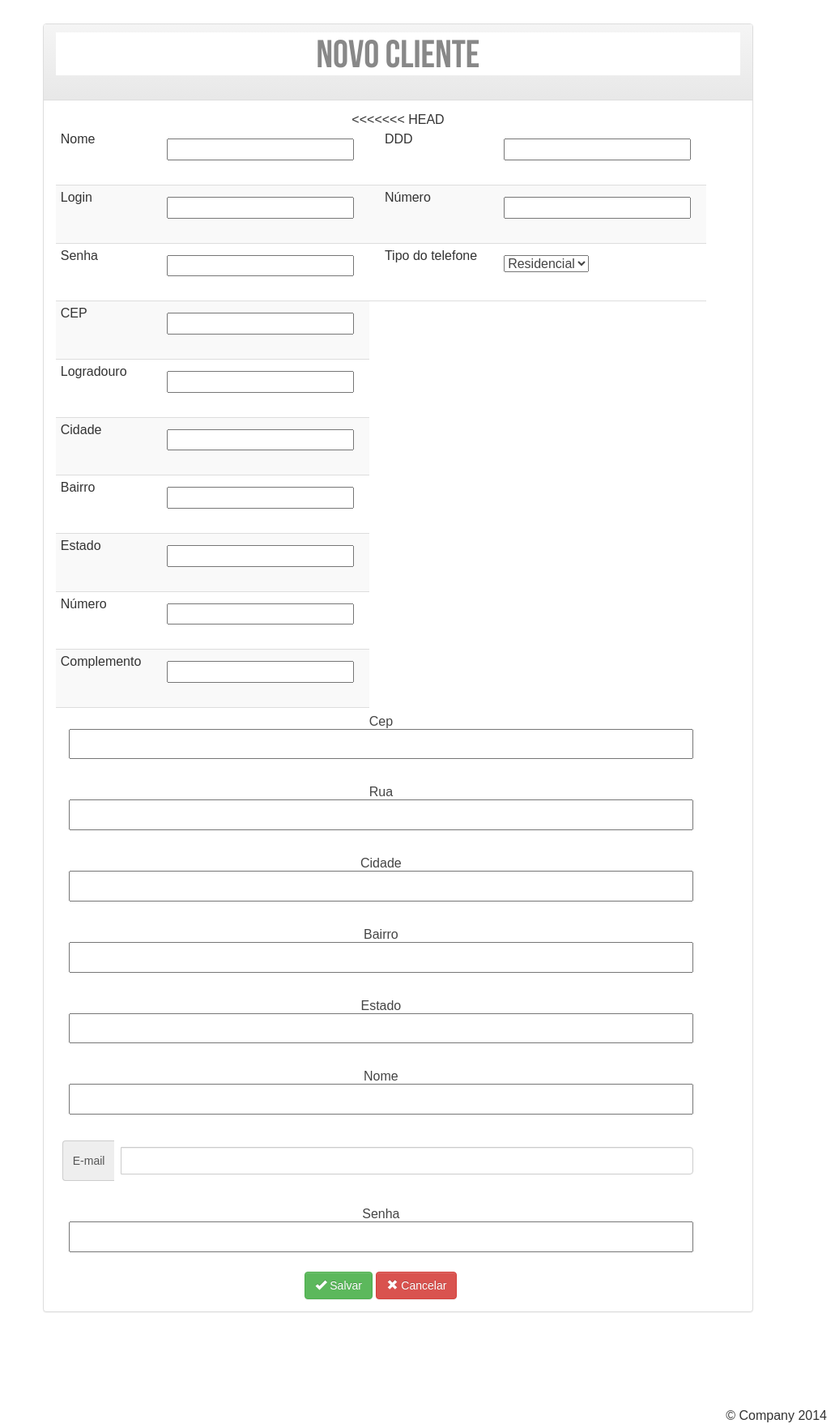
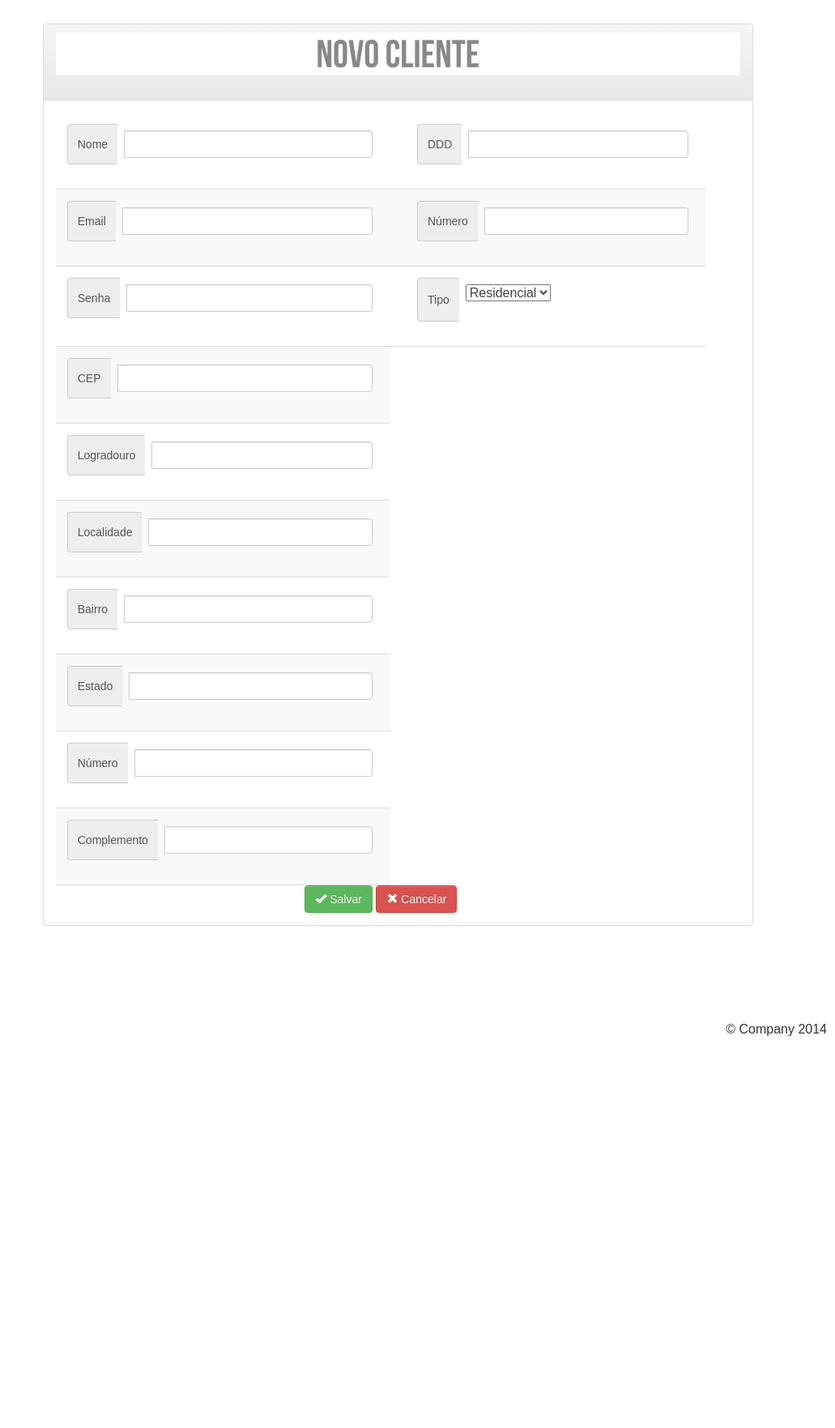
Before and after one commit to profinder/profinder, a CakePHP app: the page made by site/app/View/Pages/cadastro_cliente.ctp in a window 1280 px wide. Shown: the part 279-2042 px from the top of the page at 81% size, without its empty margins (249-1280 px from the left). After the commit the page ends 1558 px from the top, so only its background shows below. Run offline with PHP 8.4 and a stand-in for CakePHP, Linux system fonts and the light colour scheme; the template is opened without the code that fills it: most values are stand-ins (such as "Sample title", 1, 10 or a date in 2020); form fields are guessed from the names that the template uses; some libraries are stand-ins or nearby versions.

Commit message:
FormulárioClienteBonitinho

```diff
--- a/site/app/Controller/PagesController.php
+++ b/site/app/Controller/PagesController.php
@@ -82,11 +82,5 @@
 		{
 			$this->Auth->allow('homeCliente', 'homeProfissional', 'display');
 		}
-
-
-
-
-
-
 	}
 ?>
--- a/site/app/View/Pages/cadastro_cliente.ctp
+++ b/site/app/View/Pages/cadastro_cliente.ctp
@@ -19,72 +19,147 @@
 						<h2 class="panel-title">Novo Cliente</h2>
 					</div>
 					<div class="panel-body">
-<<<<<<< HEAD
-
 					<?php
 						echo $this->Form->create('Cliente', array('action' => 'add'));
 
 					?>
 					<center>
-					<table border="1" width="500" height="500">
+					<table border="1" width="700">
 						<tr>
-							<td> Nome </td>
-							<td><?php echo $this->Form->input('nome_pessoa', array('label' => ''));?></td>
-							<td></td>
-							<td>DDD</td>
-							<td><?php echo $this->Form->input('Telefone.0.ddd_telefone',array('label' => ''));?></td>
-
+							<td>
+								<div class="input-group" width="2000">
+									<span class="input-group-addon">Nome</span>
+									<?php
+										echo $this->Form->input('nome_pessoa', array('class' => 'form-control', 'label' => ''));
+									?>
+								</div>
+							</td>
+							<td>
+								&nbsp
+							</td>
+							<td>
+								<div class="input-group">
+									<span class="input-group-addon">DDD</span>
+									<?php
+										echo $this->Form->input('Telefone.0.ddd_telefone', array('class' => 'form-control', 'label' => ''));
+									?>
+								</div>
+							</td>
 						</tr>
 						<tr>
-							<td> Login </td>
-							<td><?php echo $this->Form->input('username', array('label' => ''));?></td>
+							<td>
+								<div class="input-group" width="2000">
+									<span class="input-group-addon">Email</span>
+									<?php
+										echo $this->Form->input('username', array('class' => 'form-control', 'label' => ''));
+									?>
+								</div>
+							</td>
+
+
 							<td></td>
-							<td> Número </td>
-							<td><?php echo $this->Form->input('Telefone.0.numero_telefone', array('label' => ''));?> </td>
 
+							<td>
+								<div class="input-group" width="2000">
+									<span class="input-group-addon">Número</span>
+									<?php
+										echo $this->Form->input('Telefone.0.numero_telefone', array('class' => 'form-control', 'label' => ''));
+									?>
+								</div>
+							</td>
 						</tr>
 						<tr>
-							<td> Senha </td>
-							<td><?php echo $this->Form->input('password', array('label' => ''));
+							<td>
+								<div class="input-group" width="2000">
+									<span class="input-group-addon">Senha</span>
+									<?php
+										echo $this->Form->input('password', array('class' => 'form-control', 'label' => ''));
 										echo $this->Form->input('role', array('type' => 'hidden', 'default' => 'cliente'));?></td>
+								</div>
+							</td>
+
 							<td></td>
-							<td> Tipo do telefone </td>
-							<td> <?php
-							echo $this->Form->input('Telefone.0.tipo_telefone', array('label' => '',
-										'options' => array(
-											'residencial' => 'Residencial',
-											'comercial' => 'Comercial',
-											'celular' => 'Celular')));	?></td>
+							<td>
+								<div class="input-group" width="2000">
+									<span class="input-group-addon">Tipo</span>
+									<?php
+										echo $this->Form->input('Telefone.0.tipo_telefone', array('label' => '',
+											'options' => array(
+												'residencial' => 'Residencial',
+												'comercial' => 'Comercial',
+												'celular' => 'Celular')));	?>
+								</div>
+							</td>
 						</tr>
 						<tr>
-							<td>CEP</td>
-							<td> <?php echo $this->Form->input('Endereco.cep', array('id' => 'cep', 'onblur' => 'consultacep(this.value)', 'label' => '')); ?></td>
+							<td>
+								<div class="input-group" width="2000">
+									<span class="input-group-addon">CEP</span>
+									<?php echo $this->Form->input('Endereco.cep', array('id' => 'cep', 'class' => 'form-control', 'onblur' => 'consultacep(this.value)', 'label' => '')); ?>
+								</div>
+							</td>
 						</tr>
 						<tr>
-							<td>Logradouro</td>
-							<td><?php echo $this->Form->input('Endereco.logradouro', array('id' => 'logradouro', 'label' => ''));?></td>
+							<td>
+								<div class="input-group" width="2000">
+									<span class="input-group-addon">Logradouro</span>
+									<?php
+										echo $this->Form->input('Endereco.logradouro', array('id' => 'logradouro', 'class' => 'form-control', 'label' => ''));
+									?>
+								</div>
+							</td>
 						</tr>
 						<tr>
-							<td> Cidade</td>
-							<td> <?php echo $this->Form->input('Endereco.localidade', array('id' => 'localidade', 'label' => ''));?> </td>
+							<td>
+								<div class="input-group" width="2000">
+									<span class="input-group-addon">Localidade</span>
+									<?php
+										echo $this->Form->input('Endereco.localidade', array('id' => 'localidade', 'class' => 'form-control', 'label' => ''));
+									?>
+								</div>
+							</td>
 						</tr>
 						<tr>
-							<td>Bairro</td>
-							<td> <?php echo $this->Form->input('Endereco.bairro', array('id' => 'bairro', 'label' => ''));?></td>
+							<td>
+								<div class="input-group" width="2000">
+									<span class="input-group-addon">Bairro</span>
+									<?php
+										echo $this->Form->input('Endereco.bairro', array('id' => 'bairro', 'class' => 'form-control', 'label' => ''));
+									?>
+								</div>
+							</td>
 						</tr>
 						<tr>
-							<td>Estado</td>
-							<td> <?php echo $this->Form->input('Endereco.uf', array('id' => 'uf', 'label' => ''));?></td>
+							<td>
+								<div class="input-group" width="2000">
+									<span class="input-group-addon">Estado</span>
+									<?php
+										echo $this->Form->input('Endereco.estado', array('id' => 'uf', 'class' => 'form-control', 'label' => ''));
+									?>
+								</div>
+							</td>
 						</tr>
 
 						<tr>
-							<td>Número</td>
-							<td> <?php echo $this->Form->input('Endereco.numero_endereco', array('label' => ''));?></td>
+							<td>
+								<div class="input-group" width="2000">
+									<span class="input-group-addon">Número</span>
+									<?php
+										echo $this->Form->input('Endereco.numero_endereco', array('class' => 'form-control', 'label' => ''));
+									?>
+								</div>
+							</td>
 						</tr>
 
 						<tr>
-							<td>Complemento</td>
-							<td> <?php echo $this->Form->input('Endereco.complemento', array('label' => ''));?></td>
+							<td>
+								<div class="input-group" width="2000">
+									<span class="input-group-addon">Complemento</span>
+									<?php
+										echo $this->Form->input('Endereco.complemento', array('class' => 'form-control', 'label' => ''));
+									?>
+								</div>
+							</td>
 						</tr>
 
 						<tr>
@@ -92,31 +167,10 @@
 					</table>
 					</center>
 
-					<?php
-						echo $this->Form->create('Cliente', array('action' => 'add'));
-        	//echo $this->Form->create('Endereco', array('action' => 'add'));
-     	   echo $this->Form->input('Endereco.cep', array('id' => 'cep', 'onblur' => 'consultacep(this.value)'), array('label' => 'CEP '));
-        	echo $this->Form->input('Endereco.logradouro', array('id' => 'logradouro', 'label' => 'Rua '));
-        	echo $this->Form->input('Endereco.localidade', array('id' => 'localidade', 'label' => 'Cidade '));
-        	echo $this->Form->input('Endereco.bairro', array('id' => 'bairro', 'label' => 'Bairro '));
-        	echo $this->Form->input('Endereco.uf', array('id' => 'uf', 'label' => 'Estado '));
-        	?>
-					</table>
+
+
 
 			<?php
-			echo $this->Form->input('nome_pessoa', array('default' => 'oi', 'label' => 'Nome '));
-			?>
-			<div class="input-group">
-				<span class="input-group-addon">E-mail</span>
-				<?php
-				echo $this->Form->input('username', array('class' => 'form-control', 'label' => ''));
-				?>
-			</div>
-			<?php
-			echo $this->Form->input('password', array('default' => 'oi', 'label' => 'Senha '));
-			echo $this->Form->input('role', array('type' => 'hidden', 'default' => 'cliente'));
-
-
 
 			//echo $this->Form->create('Telefone', array('action' => 'add'));
 
```
